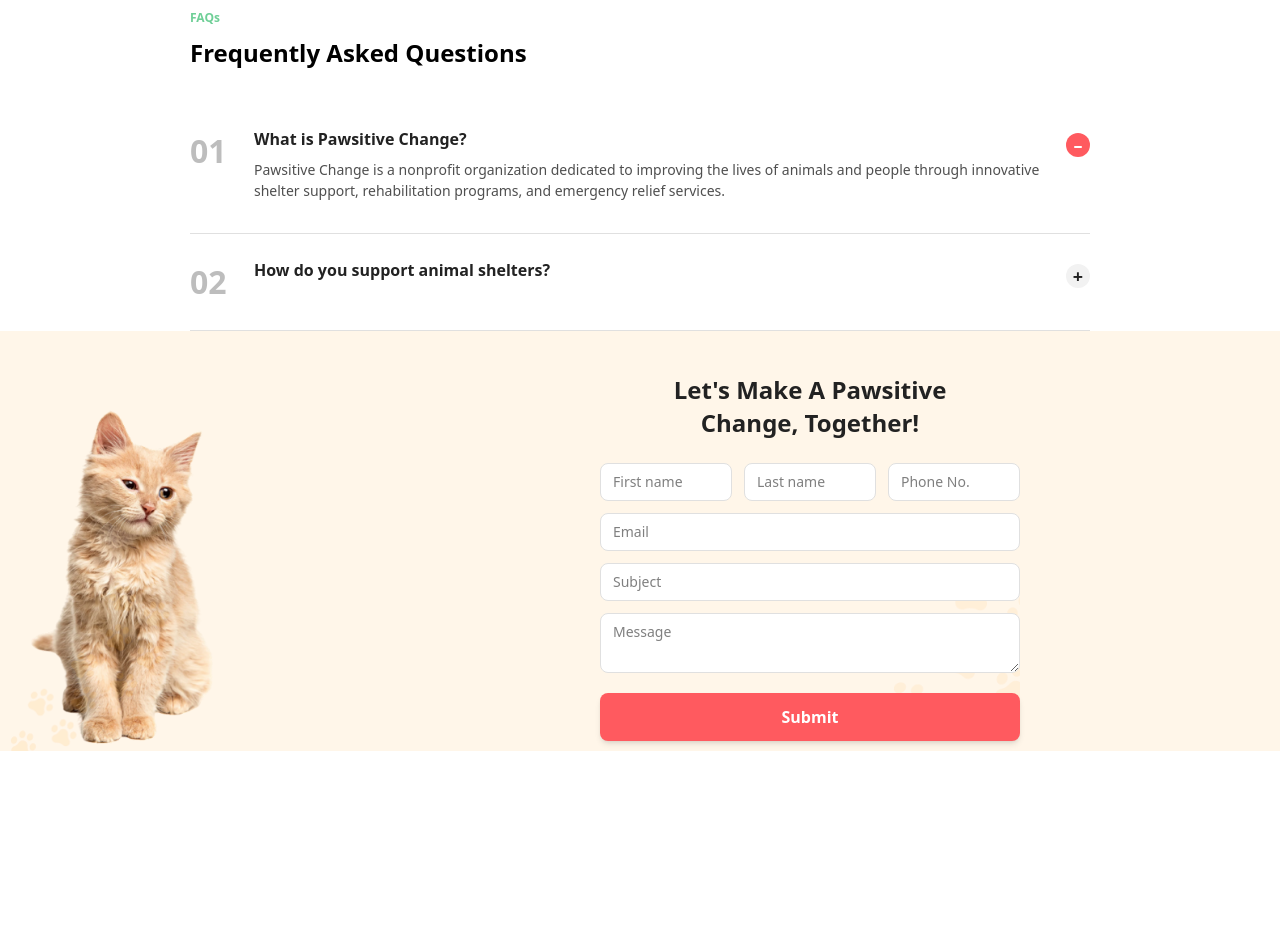
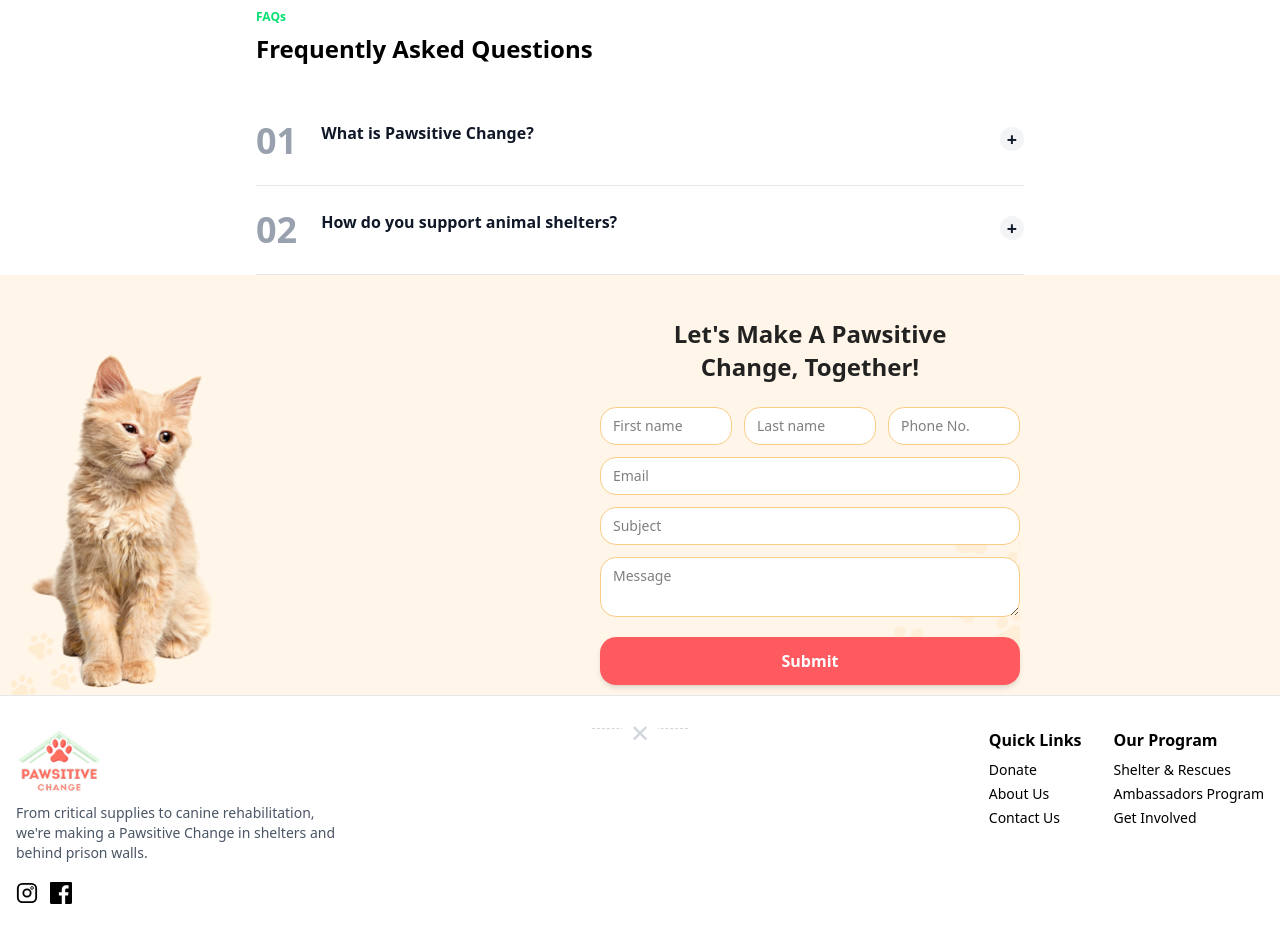
Before and after one commit to anas0723/Pawsitive, a Next.js app: page / in a window 1280 px wide. Shown: the part 3680-4616 px from the top of the page. Before the commit the page ends 4431 px from the top, so only its background shows below. Built offline with nearby package versions, Linux system fonts and the light colour scheme.

Commit message:
fotter complete

```diff
--- a/src/app/components/CatForm.jsx
+++ b/src/app/components/CatForm.jsx
@@ -6,8 +6,8 @@ import Image from 'next/image';
 const CatForm = () => {
   return (
     <section className="relative flex items-end min-h-[420px] w-full overflow-hidden bg-[#FFF6E9] p-0">
-      {/* Cat main image with paw print overlay */}
-      <div className="relative min-w-[340px] h-[420px] flex items-end z-20">
+      {/* Cat main image with paw print overlay - hidden on small screens */}
+      <div className="relative min-w-[340px] h-[420px] items-end z-20 hidden md:flex">
         <Image
           src={require('../../../public/images/End-main-cat.png')}
           alt="cat"
@@ -23,8 +23,8 @@ const CatForm = () => {
           className="object-contain absolute left-0 bottom-0 z-30 pointer-events-none"
         />
       </div>
-      {/* Form and paw print bg */}
-      <div className="flex-1 flex flex-col items-center justify-center relative z-30 min-h-[420px]">
+      {/* Form and paw print bg - always visible */}
+      <div className="flex-1 flex flex-col items-center justify-center relative z-30 min-h-[420px] w-full">
         <div className="relative w-full max-w-[420px] pt-8">
           <h2 className="font-bold text-2xl mb-6 text-center text-[#222] leading-snug">
             Let's Make A Pawsitive<br />Change, Together!
@@ -33,41 +33,41 @@ const CatForm = () => {
             <input
               type="text"
               placeholder="First name"
-              className="flex-1 min-w-[120px] border border-[#E0E0E0] rounded-lg px-3 py-2 text-sm bg-white"
+              className="flex-1 min-w-[120px] border border-[#F9CD86] rounded-2xl  px-3 py-2 text-sm bg-white"
               required
             />
             <input
               type="text"
               placeholder="Last name"
-              className="flex-1 min-w-[120px] border border-[#E0E0E0] rounded-lg px-3 py-2 text-sm bg-white"
+              className="flex-1 min-w-[120px] border border-[#F9CD86] rounded-2xl  px-3 py-2 text-sm bg-white"
               required
             />
             <input
-              type="text"
+              type="number"
               placeholder="Phone No."
-              className="flex-1 min-w-[120px] border border-[#E0E0E0] rounded-lg px-3 py-2 text-sm bg-white"
+              className="flex-1 min-w-[120px] border border-[#F9CD86] rounded-2xl px-3 py-2 text-sm bg-white"
               required
             />
             <input
               type="email"
               placeholder="Email"
-              className="flex-1 min-w-[120px] border border-[#E0E0E0] rounded-lg px-3 py-2 text-sm bg-white"
+              className="flex-1 min-w-[120px] border border-[#F9CD86] rounded-2xl  px-3 py-2 text-sm bg-white"
               required
             />
             <input
               type="text"
               placeholder="Subject"
-              className="w-full border border-[#E0E0E0] rounded-lg px-3 py-2 text-sm bg-white"
+              className="w-full border border-[#F9CD86] rounded-2xl  px-3 py-2 text-sm bg-white"
               required
             />
             <textarea
               placeholder="Message"
-              className="w-full border border-[#E0E0E0] rounded-lg px-3 py-2 text-sm bg-white min-h-[60px] resize-vertical"
+              className="w-full border border-[#F9CD86] rounded-2xl  px-3 py-2 text-sm bg-white min-h-[60px] resize-vertical"
               required
             />
             <button
               type="submit"
-              className="w-full bg-[#FF5A5F] text-white rounded-lg py-3 font-bold text-base mt-2 shadow-md hover:bg-[#e14c4f] transition-colors"
+              className="w-full bg-[#FF5A5F] text-white rounded-2xl  py-3 font-bold text-base mt-2 shadow-md hover:bg-[#e14c4f] transition-colors"
             >
               Submit
             </button>
--- /dev/null
+++ b/src/app/components/Footer.jsx
@@ -0,0 +1,62 @@
+import React from 'react';
+import Image from 'next/image';
+
+const Footer = () => {
+  return (
+    <footer className="bg-white border-t border-gray-200 py-8 px-4">
+      <div className="max-w-7xl mx-auto flex flex-col md:flex-row md:items-start items-center justify-between gap-8">
+        {/* Left: Logo and description */}
+        <div className="flex flex-col items-center md:items-start flex-1 min-w-[180px] w-full md:w-auto mb-6 md:mb-0">
+          <Image
+            src={require('../../../public/images/PawsitiveChangeLogo 1.png')}
+            alt="Pawsitive Change Logo"
+            width={90}
+            height={60}
+            className="mb-2"
+          />
+          <p className="text-gray-600 text-sm mb-3 text-center md:text-left max-w-xs">
+            From critical supplies to canine rehabilitation, we're making a Pawsitive Change in shelters and behind prison walls.
+          </p>
+          <div className="flex gap-3 mt-1">
+            <a href="#" aria-label="Instagram" className="hover:text-[#FF5A5F]">
+              <svg width="22" height="22" fill="none" viewBox="0 0 24 24" stroke="currentColor" className="inline-block"><path d="M7 2C4.23858 2 2 4.23858 2 7V17C2 19.7614 4.23858 22 7 22H17C19.7614 22 22 19.7614 22 17V7C22 4.23858 19.7614 2 17 2H7Z" strokeWidth="2"/><circle cx="12" cy="12" r="4" strokeWidth="2"/><circle cx="17.5" cy="6.5" r="1.5"/></svg>
+            </a>
+            <a href="#" aria-label="Facebook" className="hover:text-[#FF5A5F]">
+              {/* Facebook SVG icon (official look) */}
+              <svg width="22" height="22" viewBox="0 0 24 24" fill="currentColor" xmlns="http://www.w3.org/2000/svg" className="inline-block">
+                <path d="M22.675 0h-21.35C.595 0 0 .592 0 1.326v21.348C0 23.408.595 24 1.325 24h11.495v-9.294H9.692v-3.622h3.128V8.413c0-3.1 1.893-4.788 4.659-4.788 1.325 0 2.463.099 2.797.143v3.24l-1.918.001c-1.504 0-1.797.715-1.797 1.763v2.313h3.587l-.467 3.622h-3.12V24h6.116C23.406 24 24 23.408 24 22.674V1.326C24 .592 23.406 0 22.675 0z"/>
+              </svg>
+            </a>
+          </div>
+        </div>
+        {/* Center: Divider */}
+        <div className="hidden md:flex flex-col items-center justify-center flex-1 min-w-[80px]">
+          <div className="border-t border-dashed border-gray-300 w-24 mb-2 relative">
+            <span className="absolute left-1/2 -top-3 -translate-x-1/2 bg-white px-2 text-gray-300 text-2xl select-none">✕</span>
+          </div>
+        </div>
+        {/* Right: Links */}
+        <div className="flex flex-col sm:flex-row flex-1 gap-8 justify-end min-w-[180px] w-full md:w-auto items-center md:items-start">
+          <div className="mb-4 sm:mb-0">
+            <h4 className="font-bold mb-2 text-black text-center sm:text-left">Quick Links</h4>
+            <ul className="space-y-1 text-sm text-center sm:text-left">
+              <li><a href="#" className="hover:text-[#FF5A5F] font-medium">Donate</a></li>
+              <li><a href="#" className="hover:text-[#FF5A5F] font-medium">About Us</a></li>
+              <li><a href="#" className="hover:text-[#FF5A5F] font-medium">Contact Us</a></li>
+            </ul>
+          </div>
+          <div>
+            <h4 className="font-bold mb-2 text-black text-center sm:text-left">Our Program</h4>
+            <ul className="space-y-1 text-sm text-center sm:text-left">
+              <li><a href="#" className="hover:text-[#FF5A5F]">Shelter & Rescues</a></li>
+              <li><a href="#" className="hover:text-[#FF5A5F]">Ambassadors Program</a></li>
+              <li><a href="#" className="hover:text-[#FF5A5F]">Get Involved</a></li>
+            </ul>
+          </div>
+        </div>
+      </div>
+    </footer>
+  );
+};
+
+export default Footer;
--- a/src/app/components/FrequentlyAskedQuestions.jsx
+++ b/src/app/components/FrequentlyAskedQuestions.jsx
@@ -1,5 +1,5 @@
 'use client';
-import React, { use, useState } from 'react';
+import React, { useState } from 'react';
 import Image from 'next/image';
 
 const faqData = [
@@ -10,87 +10,46 @@ const faqData = [
 	},
 	{
 		question: 'How do you support animal shelters?',
-    answer: '',
+		answer: 'We support animal shelters through donations, volunteer programs, and community outreach to improve animal welfare and adoption rates.',
 	},
 ];
 
 const FrequentlyAskedQuestions = () => {
-  const [openIndex, setOpenIndex] = useState(0);
+	const [openIndex, setOpenIndex] = useState(-1);
 
 	return (
-    <section style={{ background: '#fff', padding: '40px 0 0 0' }}>
-      <div style={{ maxWidth: 900, margin: '0 auto', position: 'relative', zIndex: 2 }}>
-        <div style={{ display: 'flex', alignItems: 'center', gap: 8, marginBottom: 8 }}>
-          <span style={{ color: '#6FCF97', fontWeight: 700, fontSize: 12 }}>FAQs</span>
+		<section className="bg-white pt-10">
+			<div className="max-w-3xl mx-auto relative z-20">
+				<div className="flex items-center gap-2 mb-2">
+					<span className="text-green-400 font-bold text-xs">FAQs</span>
 				</div>
-        <h2 style={{ fontWeight: 700, fontSize: 24, marginBottom: 32 }}>Frequently Asked Questions</h2>
+				<h2 className="font-bold text-2xl mb-8">Frequently Asked Questions</h2>
 				{faqData.map((faq, idx) => (
+					<div key={idx} className="border-b border-gray-200 py-6 flex items-start gap-6">
+						<div className="font-bold text-4xl text-gray-400 min-w-[40px]">
+							{(idx + 1).toString().padStart(2, '0')}
+						</div>
+						<div className="flex-1">
 							<div
-            key={idx}
-            style={{
-              borderBottom: '1px solid #E0E0E0',
-              padding: '24px 0',
-              display: 'flex',
-              alignItems: 'flex-start',
-              gap: 24,
-            }}
-          >
-            <div style={{ fontWeight: 700, fontSize: 32, color: '#BDBDBD', minWidth: 40 }}>{
-              (idx + 1).toString().padStart(2, '0')
-            }</div>
-            <div style={{ flex: 1 }}>
-              <div
-                style={{
-                  fontWeight: 700,
-                  fontSize: 16,
-                  marginBottom: 8,
-                  color: '#222',
-                  cursor: 'pointer',
-                }}
+								className="font-bold text-base mb-2 text-gray-900 cursor-pointer"
 								onClick={() => setOpenIndex(idx === openIndex ? -1 : idx)}
 							>
 								{faq.question}
 							</div>
 							{openIndex === idx && faq.answer && (
-                <div style={{ color: '#4F4F4F', fontSize: 14, marginBottom: 8 }}>{faq.answer}</div>
+								<div className="text-gray-600 text-sm mb-2">{faq.answer}</div>
 							)}
 						</div>
-            <div style={{ marginTop: 6 }}>
-              {idx === 0 ? (
+						<div className="mt-1.5">
 							<span
-                  style={{
-                    display: 'inline-block',
-                    width: 24,
-                    height: 24,
-                    background: '#FF5A5F',
-                    borderRadius: '50%',
-                    textAlign: 'center',
-                    color: '#fff',
-                    fontWeight: 700,
-                    fontSize: 18,
-                    lineHeight: '24px',
-                  }}
+								className={`inline-block w-6 h-6 rounded-full text-center font-bold text-lg leading-6 cursor-pointer select-none transition-colors duration-200 ${
+									openIndex === idx ? 'bg-red-500 text-white' : 'bg-gray-100 text-gray-900'
+								}`}
+								onClick={() => setOpenIndex(idx === openIndex ? -1 : idx)}
+								aria-label={openIndex === idx ? 'Collapse' : 'Expand'}
 							>
-                  –
+								{openIndex === idx ? '–' : '+'}
 							</span>
-              ) : (
-                <span
-                  style={{
-                    display: 'inline-block',
-                    width: 24,
-                    height: 24,
-                    background: '#F2F2F2',
-                    borderRadius: '50%',
-                    textAlign: 'center',
-                    color: '#222',
-                    fontWeight: 700,
-                    fontSize: 18,
-                    lineHeight: '24px',
-                  }}
-                >
-                  +
-                </span>
-              )}
 						</div>
 					</div>
 				))}
--- a/src/app/page.jsx
+++ b/src/app/page.jsx
@@ -6,7 +6,7 @@ import SalePart from "./components/SalePart";
 import ProductCards from "./components/ProductCards";
 import FrequentlyAskedQuestions from "./components/FrequentlyAskedQuestions";
 import CatForm from "./components/CatForm";
-
+import Footer from "./components/Footer";
 const page = () => {
   return (
     <>
@@ -17,6 +17,8 @@ const page = () => {
       <ProductCards />
       <FrequentlyAskedQuestions />
       <CatForm />
+      <Footer />
+
     </>
   );
 };
```
Lines whose indentation alone changed are shown as unchanged.
